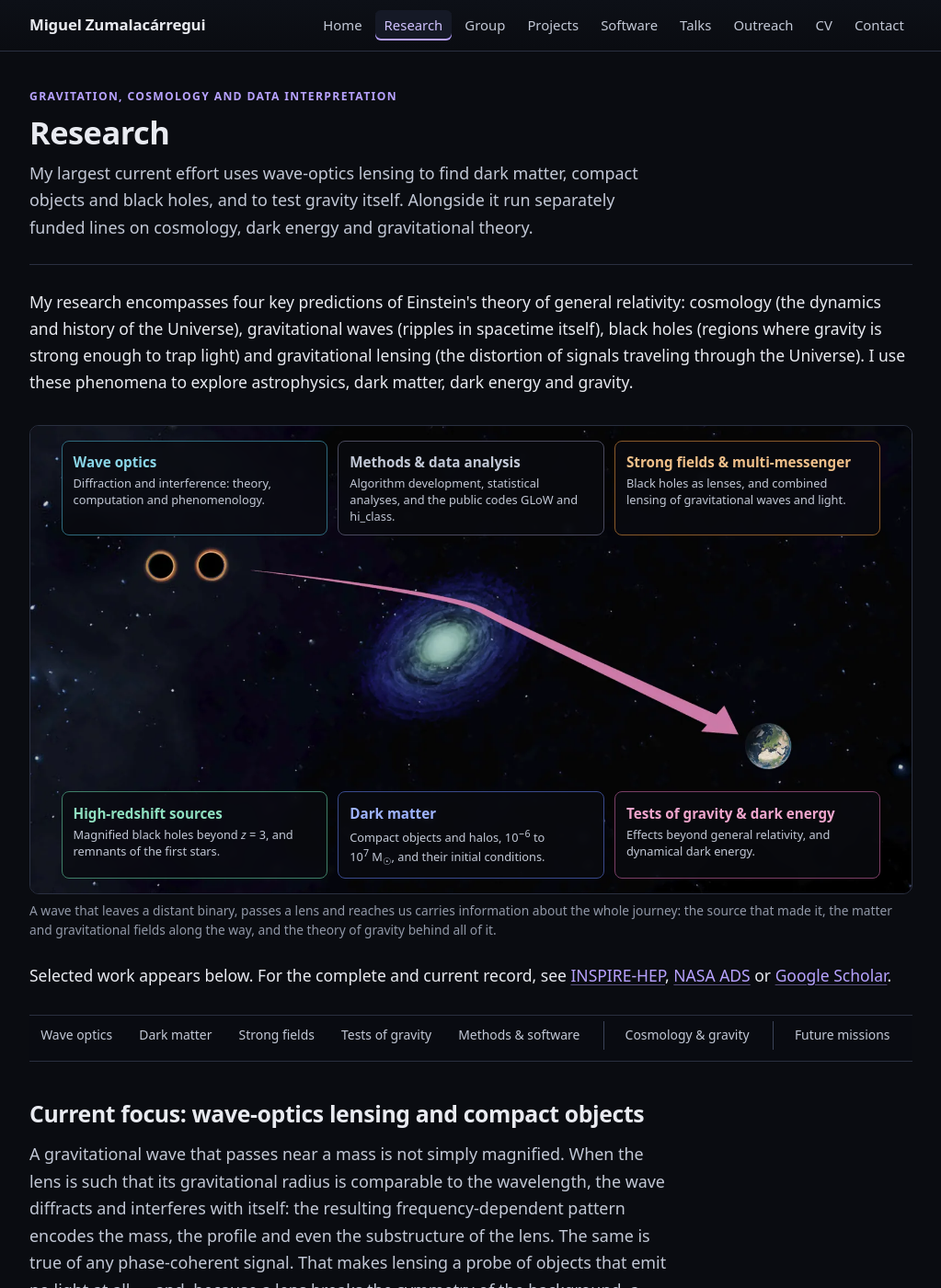
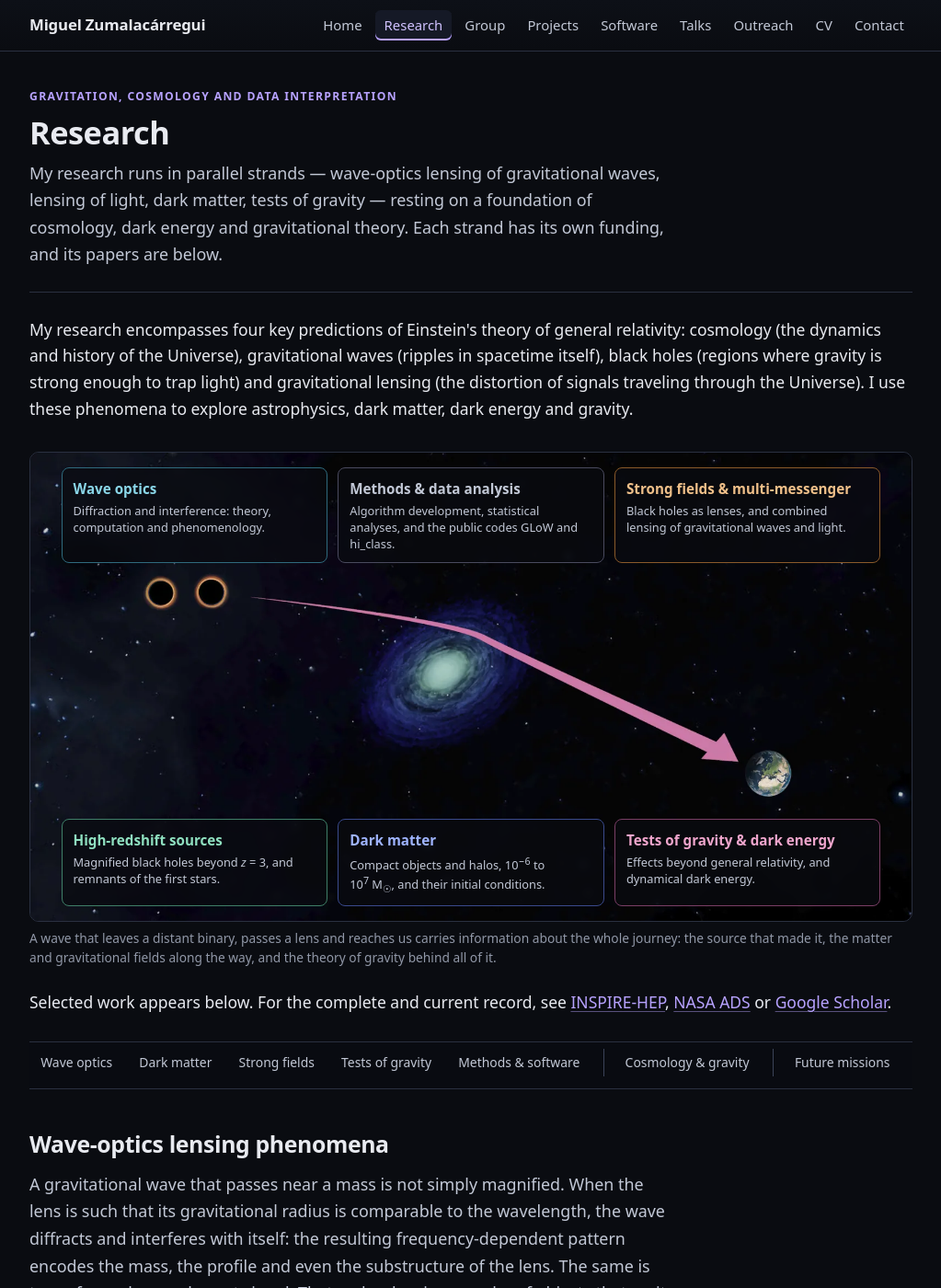
Before and after one commit to miguelzuma/miguelzuma.github.io, a Jekyll site: the page built from research.html, in a window 1280 px wide and 1400 px high. Shown: the whole window at 92% size, without its empty margins (128-1151 px from the left). Built offline with Jekyll 4.4.1, drawn with Linux system fonts in a browser that asks for light colours; some of the changed text lies outside the part shown.

Commit message:
Dissolve the research hierarchy into coequal strands
With the GLOW project site built, the Research page no longer needs to be
GLOW-shaped. The "Current focus" wrapper goes: its five subsections become
top-level sections alongside cosmology and future observatories, the left
rail that grouped them goes with it, and the page lede names the strands
instead of ranking them. The old wrapper's lede moves into the wave-optics
section, whose funding line now reads "this strand" rather than "this
program".

The word-level diff against the previous build shows nothing lost but the
removed heading and the rewritten lede. The old-site alias for #pbh
re-targets the dark-matter section, where that content lives.

Co-Authored-By: Claude Opus 5 <noreply@anthropic.com>
Claude-Session: https://claude.ai/code/session_01E2ZbXszK9qt9svKVxU5Yrt

```diff
--- a/assets/css/main.css
+++ b/assets/css/main.css
@@ -709,16 +709,6 @@ figure.float-left {
 
 .section { margin: 2.8rem 0; }
 
-/* The dominant research program gets a subtle left rail. It runs per section
-   rather than unbroken down the whole block, so the five read as five things
-   sharing a rail and not as one continuous stretch of page. */
-.program { margin-left: 0; }
-
-.program > .section {
-	border-left: 2px solid var(--accent-dim);
-	padding-left: 1.6rem;
-}
-
 /* Secondary material sits in a quieter, denser block */
 .secondary {
 	background: var(--bg-raised);
@@ -961,8 +951,6 @@ h2 + .stage-heading { margin-top: 1.2rem; }
 		width: 100% !important;
 	}
 
-	.program { padding-left: 1rem; }
-
 	.secondary { padding: 1.1rem; }
 
 	.site-header { position: static; }
--- a/assets/js/anchor-aliases.js
+++ b/assets/js/anchor-aliases.js
@@ -7,7 +7,7 @@
 (function () {
   var ALIASES = {
     'research.html': {
-      pbh: 'main-program',
+      pbh: 'dark-matter',
       gws: 'tests-of-gravity',
       tests: 'cosmology',
       theory: 'scalar-tensor',
--- a/research.html
+++ b/research.html
@@ -4,9 +4,10 @@ nav: research
 title: "Research"
 eyebrow: "Gravitation, Cosmology and Data Interpretation"
 lede: >-
-  My largest current effort uses wave-optics lensing to find dark matter,
-  compact objects and black holes, and to test gravity itself. Alongside it run
-  separately funded lines on cosmology, dark energy and gravitational theory.
+  My research runs in parallel strands — wave-optics lensing of gravitational
+  waves, lensing of light, dark matter, tests of gravity — resting on a
+  foundation of cosmology, dark energy and gravitational theory. Each strand
+  has its own funding, and its papers are below.
 description: >-
   Research program on wave-optics lensing phenomena: dark
   matter and small-scale structure, strong-field and multi-messenger lensing,
@@ -22,8 +23,7 @@ sections:
     label: "Tests of gravity"
   - id: methods
     label: "Methods &amp; software"
-  # The five above are subsections of the main program; these two are
-  # top-level sections, so a rule sets them apart.
+  # A rule sets the last two apart: they stand outside the lensing strands.
   - id: cosmology
     label: "Cosmology &amp; gravity"
     rule: true
@@ -104,29 +104,23 @@ sections:
 
 {% include subnav.html %}
 
-<!-- ==================================================================
-     CURRENT FOCUS
-     ================================================================== -->
-
-<h2 id="main-program">Current focus: wave-optics lensing and compact objects</h2>
-
-<p class="lede">
-  A gravitational wave that passes near a mass is not simply magnified. When the
-  lens is such that its gravitational radius is comparable to the wavelength, the
-  wave diffracts and interferes with itself: the resulting frequency-dependent
-  pattern encodes the mass, the profile and even the substructure of the lens.
-  The same is true of any phase-coherent signal. That makes lensing a probe of
-  objects that emit no light at all — and, because a lens breaks the symmetry of
-  the background, a test of gravity itself. This is the program funded by the
-  <a href="{{ '/projects.html#glow' | relative_url }}">GLOW</a> ERC Consolidator
-  Grant.
-</p>
-
-<div class="program">
 
 <!-- ---------- Wave optics ---------- -->
 <section class="section" id="lensing-waves">
-    <h3>Wave-optics lensing phenomena</h3>
+  <h2>Wave-optics lensing phenomena</h2>
+
+  <p class="lede">
+    A gravitational wave that passes near a mass is not simply magnified. When
+    the lens is such that its gravitational radius is comparable to the
+    wavelength, the wave diffracts and interferes with itself: the resulting
+    frequency-dependent pattern encodes the mass, the profile and even the
+    substructure of the lens. The same is true of any phase-coherent signal.
+    That makes lensing a probe of objects that emit no light at all — and,
+    because a lens breaks the symmetry of the background, a test of gravity
+    itself. This strand is funded by the
+    <a href="{{ '/projects.html#glow' | relative_url }}">GLOW</a> ERC
+    Consolidator Grant.
+  </p>
 
   <figure class="float-right" style="width:400px;">
     <img src="{{ '/imgs/GW231123_annotation.png' | relative_url }}"
@@ -186,7 +180,7 @@ sections:
     </figcaption>
   </figure>
 
-    <h4>Selected publications</h4>
+  <h3>Selected publications</h3>
   <ul class="pubs">
     <li>
       <a href="https://inspirehep.net/literature/3094475" rel="noopener">Across the Universe: GW231123 as a magnified and diffracted black hole merger</a>
@@ -215,7 +209,7 @@ sections:
 
 <!-- ---------- Dark matter ---------- -->
 <section class="section" id="dark-matter">
-    <h3>Dark matter and small-scale structure</h3>
+  <h2>Dark matter and small-scale structure</h2>
 
   <figure class="float-right" style="width:330px;">
     <img src="{{ '/imgs/no_LIGO_MACHO.jpg' | relative_url }}"
@@ -255,7 +249,7 @@ sections:
     LIGO-mass black holes as the bulk of dark matter.
   </p>
 
-    <h4>Selected publications</h4>
+  <h3>Selected publications</h3>
   <ul class="pubs">
     <li>
       <a href="https://inspirehep.net/literature/3180014" rel="noopener">Signatures of 10–10<sup>4</sup>&nbsp;M<sub>&#9737;</sub> dark matter halos in LISA via stochastic diffraction</a>
@@ -290,7 +284,7 @@ sections:
 
 <!-- ---------- Strong field & multi-messenger ---------- -->
 <section class="section" id="strong-field">
-    <h3>Strong-field and multi-messenger lensing</h3>
+  <h2>Strong-field and multi-messenger lensing</h2>
 
   <figure class="float-right" style="width:340px;">
     <img src="{{ '/imgs/BH_as_telescopes.png' | relative_url }}"
@@ -333,7 +327,7 @@ sections:
     wave-optics phenomena may be crucial for discovery.
   </p>
 
-    <h4>Selected publications</h4>
+  <h3>Selected publications</h3>
   <ul class="pubs">
     <li>
       <a href="https://inspirehep.net/literature/2937368" rel="noopener">Black holes as telescopes: discovering supermassive binaries through quasi-periodic lensed starlight</a>
@@ -355,13 +349,11 @@ sections:
     </li>
   </ul>
 
-    <ul class="arrow-list">
-    </ul>
 </section>
 
 <!-- ---------- Tests of gravity ---------- -->
 <section class="section" id="tests-of-gravity">
-    <h3>Tests of gravity and dark energy</h3>
+  <h2>Tests of gravity and dark energy</h2>
 
   <figure class="float-right" style="width:210px;">
     <img src="{{ '/imgs/LIB_results_Goyal_23_V.png' | relative_url }}"
@@ -401,7 +393,7 @@ sections:
     likelihood module for cosmological analyses.
   </p>
 
-    <h4>Selected publications</h4>
+  <h3>Selected publications</h3>
   <ul class="pubs">
     <li>
       <a href="https://inspirehep.net/literature/1630865" rel="noopener">Dark energy after GW170817: dead ends and the road ahead</a>
@@ -443,7 +435,7 @@ sections:
 
 <!-- ---------- Methods ---------- -->
 <section class="section" id="methods">
-    <h3>Methods, inference and public software</h3>
+  <h2>Methods, inference and public software</h2>
 
   <p>
     Wave-optics lensing is computationally challenging: the amplification
@@ -488,7 +480,7 @@ sections:
     </figcaption>
   </figure>
 
-    <h4>Selected publications</h4>
+  <h3>Selected publications</h3>
   <ul class="pubs">
     <li>
       <a href="https://inspirehep.net/literature/2826315" rel="noopener">GLoW: novel methods for wave-optics phenomena in gravitational lensing</a>
@@ -513,7 +505,6 @@ sections:
   </div>
 </section>
 
-</div>
 
 <!-- ==================================================================
      FOUNDATIONS
```
Also changed, not shown: docs/SITE_CONVENTIONS.md (+5 -0 lines). Lines whose indentation alone changed are shown as unchanged.
